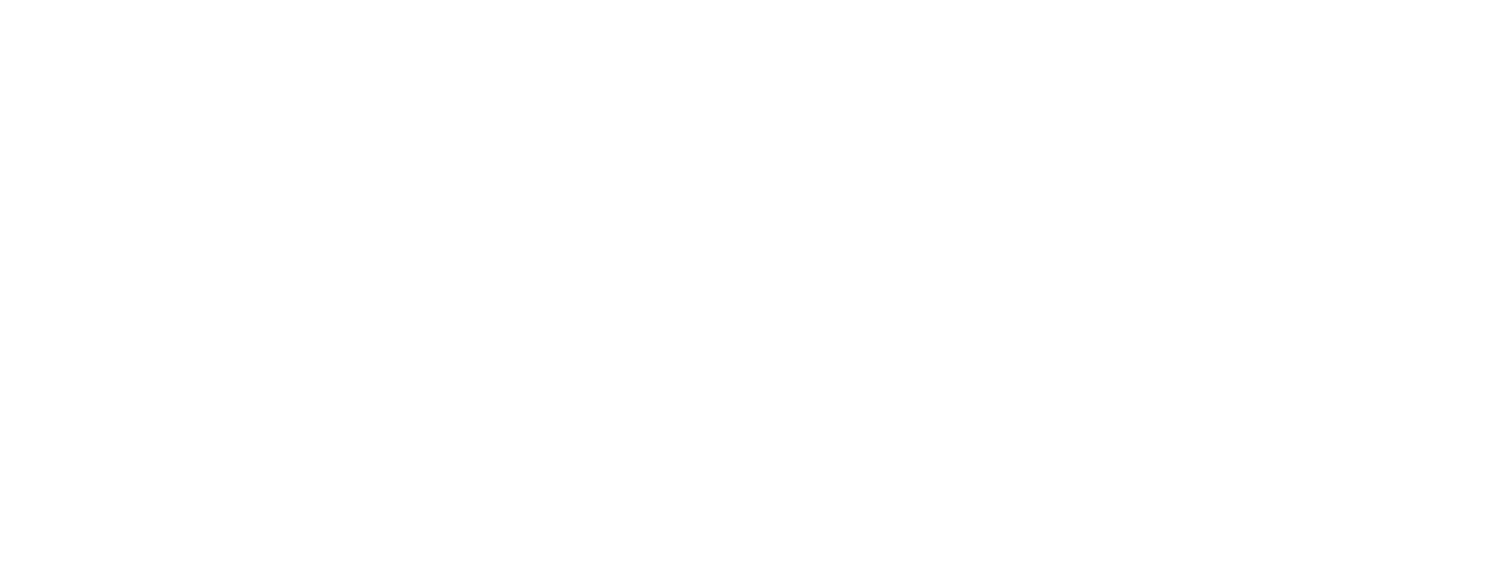
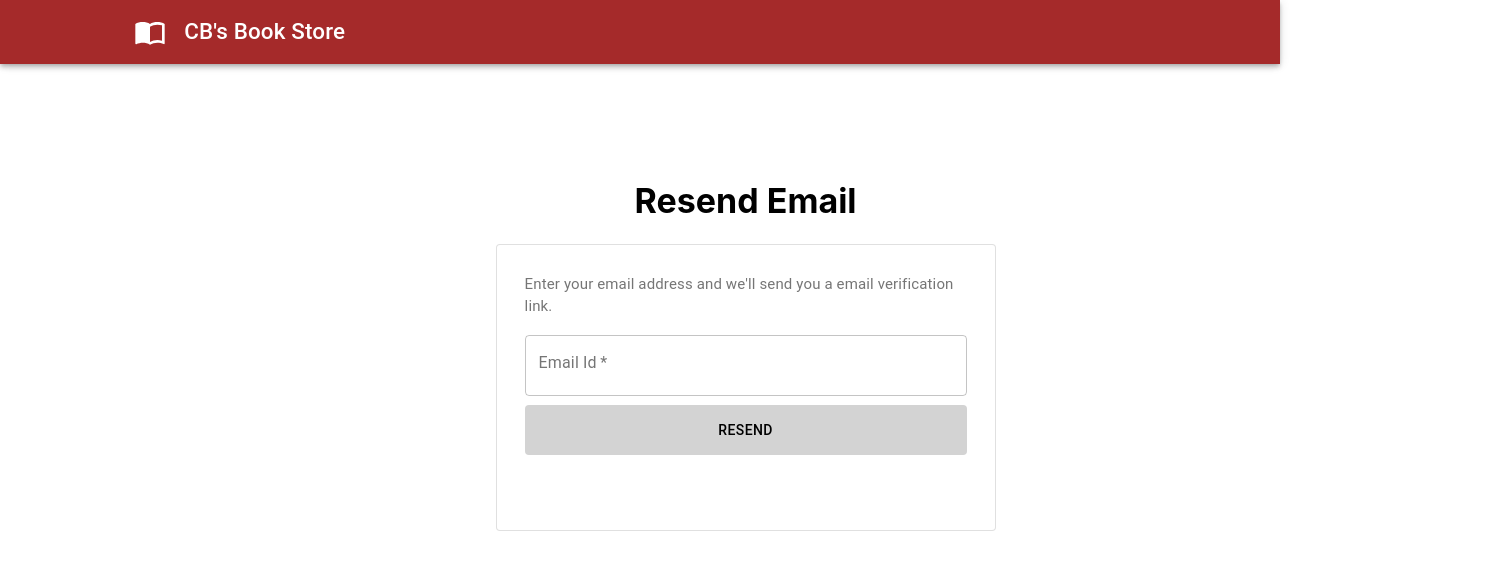
Before and after one commit to gajanan15/Online-Book-Store-Front-End, a React (Create React App) app: page /resend/email in a window 1280 px wide. Shown: the top 570 px of the page, 1485 px wide, since content can reach past the window. Built offline with nearby package versions, Linux system fonts and the light colour scheme.

Commit message:
ADDED : UI for resend email page

```diff
--- /dev/null
+++ b/src/component/user/ResendEmail.js
@@ -0,0 +1,64 @@
+import React, {Component} from 'react';
+import CbHeader from "../utils/CbHeader";
+import Card from "@material-ui/core/Card";
+import CardContent from "@material-ui/core/CardContent";
+import Typography from "@material-ui/core/Typography";
+import TextField from "@material-ui/core/TextField";
+import Button from "@material-ui/core/Button";
+import '../../css/ForgotPassword.css'
+
+class ResendEmail extends Component {
+    constructor(props){
+        super(props);
+        this.state={
+            emailID:""
+        }
+    }
+
+
+    changeState = (event) => {
+        this.setState({
+            [event.target.name]: event.target.value,
+        })
+    }
+
+    render() {
+
+        return (
+            <div>
+                <CbHeader/>
+                <div className="forgotmain">
+                    <div id="forgotdiv">
+                        <h1>Resend Email</h1>
+                        <Card id="forgotcard" variant="outlined">
+                            <CardContent>
+                                <div id="resetContent">
+                                    <Typography id="typo" color="textSecondary">
+                                        Enter your email address and we'll send you a email verification link.
+                                    </Typography>
+                                    <div id="forgotEmailText">
+                                            <TextField id="resendEmailId"
+                                                       name="emailID"
+                                                       label="Email Id"
+                                                       variant="outlined"
+                                                       value={this.state.emailID}
+                                                       fullWidth required autoComplete="off"
+                                                       onChange={this.changeState}
+                                            />
+                                    </div>
+                                    <div>
+                                        <Button id="resetbtn" style={this.state.emailID === "" ?
+                                            {backgroundColor: "#d3d3d3", pointerEvents: "none",color:"black"} :
+                                            {backgroundColor: "#a03037"}}>Resend</Button>
+                                    </div>
+                                </div>
+                            </CardContent>
+                        </Card>
+                    </div>
+                </div>
+            </div>
+        );
+    }
+}
+
+export default ResendEmail;
--- a/src/router/RouterComponent.js
+++ b/src/router/RouterComponent.js
@@ -8,6 +8,7 @@ import OrderSuccessful from "../component/user/OrderSuccessful";
 import ForgotPassword from "../component/user/ForgotPassword";
 import ResetPassword from "../component/user/ResetPassword";
 import VerificationSuccessful from "../component/user/VerificationSuccessful";
+import ResendEmail from "../component/user/ResendEmail";
 
 class RouterComponent extends React.Component {
 constructor(props) {
@@ -25,6 +26,7 @@ constructor(props) {
                 <Route path={"/forgot/password"} component={ForgotPassword} exact/>
                 <Route path={"/reset/password/:token"} component={ResetPassword} exact/>
                 <Route path={"/verify/email/:token"} component={VerificationSuccessful} exact/>
+                <Route path={"/resend/email"} component={ResendEmail} exact/>
              </Switch>
         );
     }
```
